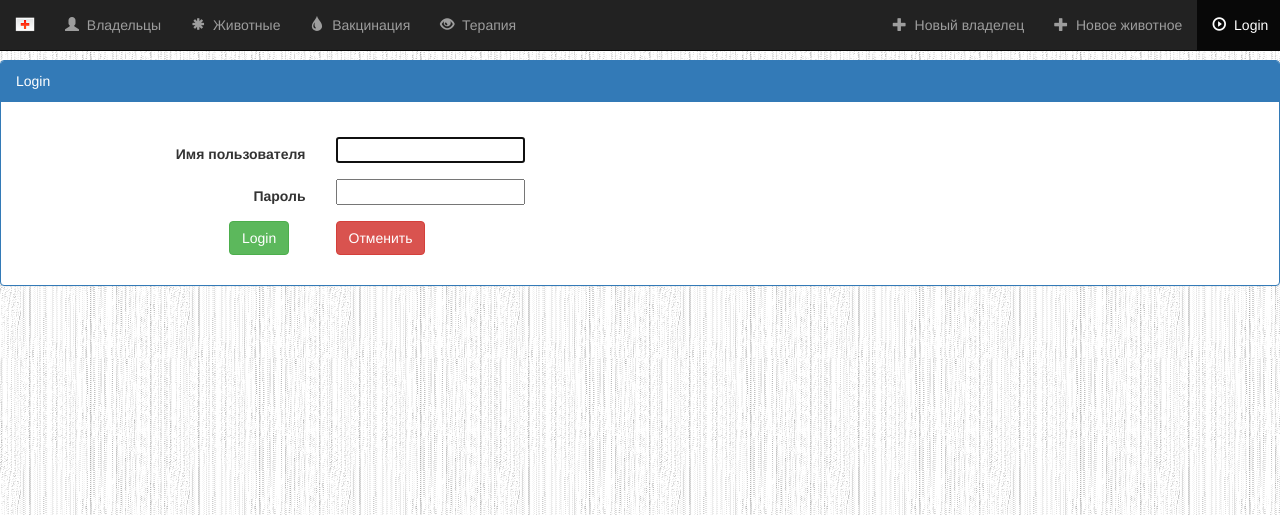
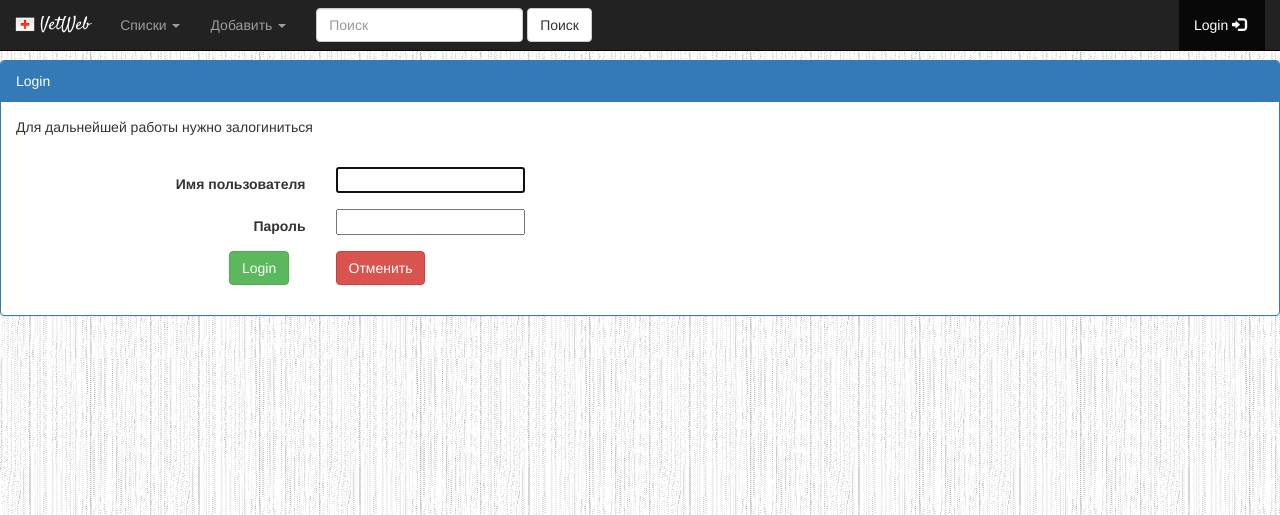
Before and after one commit to MuchkoM/vetweb, a Django app: page /login/ in a window 1280 px wide. Shown: the top 515 px of the page. Run offline with Django 3.2, Linux system fonts and the light colour scheme; some libraries are stand-ins or nearby versions.

Commit message:
more i18n for html add homepage delete broke functional back text navbrand logout redirect

```diff
--- a/templates/base.html
+++ b/templates/base.html
@@ -1,15 +1,16 @@
+{% load i18n %}
 {% load static %}
 <!DOCTYPE html>
 <html lang="ru">
 <head>
     <link rel="shortcut icon" href="{% static 'favicon.ico' %}"/>
-    <link rel="stylesheet" href="https://maxcdn.bootstrapcdn.com/bootstrap/3.3.7/css/bootstrap.min.css">
+    <link rel="stylesheet" href="https://maxcdn.bootstrapcdn.com/bootstrap/3.3.6/css/bootstrap.min.css">
     <link rel="stylesheet" href="https://cdnjs.cloudflare.com/ajax/libs/jqueryui/1.12.1/jquery-ui.css"/>
     <link rel='stylesheet' href='https://fonts.googleapis.com/css?family=Satisfy'>
     <link rel="stylesheet" href="{% static 'vet/style.css' %}"/>
     <script src="https://code.jquery.com/jquery-1.12.4.js"></script>
     <script src="https://code.jquery.com/ui/1.12.1/jquery-ui.js"></script>
-    <script src="https://maxcdn.bootstrapcdn.com/bootstrap/3.3.7/js/bootstrap.min.js"></script>
+    <script src="https://maxcdn.bootstrapcdn.com/bootstrap/3.3.6/js/bootstrap.min.js"></script>
     <script src="https://cdnjs.cloudflare.com/ajax/libs/moment.js/2.22.2/moment.min.js"></script>
     <script src="https://cdnjs.cloudflare.com/ajax/libs/moment.js/2.22.2/locale/ru.js"></script>
     <script src="https://ajax.googleapis.com/ajax/libs/jqueryui/1.11.4/i18n/jquery-ui-i18n.min.js"></script>
@@ -35,66 +36,96 @@
                 <span class="icon-bar"></span>
                 <span class="icon-bar"></span>
             </button>
-            <a class="navbar-brand" href="/">
-                <img src="{% static 'favicon.ico' %}" height="100%" alt="brand">
+            <a class="navbar-brand" href="{% url 'home' %}">
+                <span><img src="{% static 'favicon.ico' %}" height="100%"/></span>
+                VetWeb
             </a>
         </div>
         <div class="collapse navbar-collapse" id="topNavBar">
             <ul class="nav navbar-nav">
+                <li class="nav-item dropdown">
+                    <a href="#" class="dropdown-toggle" data-toggle="dropdown"
+                       role="button" aria-haspopup="true" aria-expanded="true">
+                        Списки <span class="caret"></span>
+                    </a>
+                    <ul class="dropdown-menu">
                         <li class="nav-item">
                             <a class="nav-link" href="{% url 'vet:owner-list' %}">
                                 <span class="glyphicon glyphicon-user" aria-hidden="true"></span>&nbsp;
-                        Владельцы
+                                {% trans "Владельцы" %}
                             </a>
                         </li>
                         <li class="nav-item">
                             <a class="nav-link" href="{% url 'vet:animal-list' %}">
                                 <span class="glyphicon glyphicon-asterisk" aria-hidden="true"></span>&nbsp;
-                        Животные
+                                {% trans "Питомцы" %}
                             </a>
                         </li>
                         <li class="nav-item">
                             <a class="nav-link" href="{% url 'vet:prevention-list' %}">
                                 <span class="glyphicon glyphicon-tint" aria-hidden="true"></span>&nbsp;
-                        Вакцинация
+                                {% trans "Вакцинация" %}
                             </a>
                         </li>
                         <li class="nav-item">
                             <a class="nav-link" href="{% url 'vet:therapy-list' %}">
                                 <span class="glyphicon glyphicon-eye-open" aria-hidden="true"></span>&nbsp;
-                        Терапия
+                                {% trans "Терапия" %}
                             </a>
                         </li>
                     </ul>
+                </li>
+                <li class="nav-item dropdown">
+                    <a href="#" class="dropdown-toggle" data-toggle="dropdown"
+                       role="button" aria-haspopup="true" aria-expanded="true">
+                        Добавить <span class="caret"></span></a>
+                    <ul class="dropdown-menu">
+                        <li class="nav-item">
+                            <a class="nav-link" href="{% url 'vet:owner-create' %}">
+                                <span class="glyphicon glyphicon-plus" aria-hidden="true"></span>&nbsp;
+                                {% trans "Владельца" %}
+                            </a>
+                        </li>
+                        <li class="nav-item">
+                            <a class="nav-link" href="{% url 'vet:animal-create' %}">
+                                <span class="glyphicon glyphicon-plus" aria-hidden="true"></span>&nbsp;
+                                {% trans "Питомца" %}
+                            </a>
+                        </li>
+                    </ul>
+                </li>
+            </ul>
+            {# todo Сделать поиск #}
+            <form class="nav-item navbar-form navbar-left" action="#">
+                <div class="form-group">
+                    <input type="text" class="form-control" placeholder={% trans "Поиск" %}>
+                </div>
+                <button type="submit" class="btn btn-default">{% trans "Поиск" %}</button>
+            </form>
             <ul class="nav navbar-nav navbar-right">
-                <li class="nav-item"><a class="nav-link" href="{% url 'vet:owner-create' %}">
-                    <span class="glyphicon glyphicon-plus" aria-hidden="true"></span>&nbsp;
-                    Новый владелец
-                </a></li>
-                <li class="nav-item"><a class="nav-link" href="{% url 'vet:animal-create' %}">
-                    <span class="glyphicon glyphicon-plus" aria-hidden="true"></span>&nbsp;
-                    Новое животное
-                </a></li>
                 {% if user.is_authenticated %}
                     <li class="nav-item">
                         <p class="navbar-text">
-                            Hi {{ user.username }}
+                            {{ user.username }}
                         </p>
                     </li>
                     <li class="nav-item">
                         <a class="nav-link" href="{% url 'logout' %}">
-                            <span class="glyphicon glyphicon-log-in"></span>
-                            Logout&nbsp;&nbsp;&nbsp;
+                            <span class="glyphicon glyphicon-log-out"></span>
+                            Logout
                         </a>
                     </li>
                 {% else %}
                     <li class="nav-item">
                         <a class="nav-link" href="{% url 'login' %}">
-                            <span class="glyphicon glyphicon-play-circle" aria-hidden="true"></span>&nbsp;
-                            Login&nbsp;&nbsp;&nbsp;
+                            Login
+                            <span class="glyphicon glyphicon-log-in" aria-hidden="true"></span>&nbsp;
                         </a>
                     </li>
                 {% endif %}
+                <li class="nav-item">
+                    <p class="navbar-text"></p>
+                </li>
             </ul>
         </div>
     </div>
@@ -107,7 +138,7 @@
                     <a href="{{ request.META.HTTP_REFERER|escape }}"
                        class="btn btn-success"
                        role="button">
-                        Назад
+                        {% trans "Назад" %}
                     </a>
                 {% endblock %}
                 {% block panel_title %}WetVeb{% endblock %}</div>
@@ -122,7 +153,7 @@
                 <p class="navbar-text">VetWeb</p>
             </li>
             <li class="nav-item">
-                <p class="navbar-text">База клиентов и питомцев ветклиники</p>
+                <p class="navbar-text">{% blocktrans %}База клиентов и питомцев ветклиники{% endblocktrans %}</p>
             </li>
             <li class="nav-item">
                 <p class="navbar-text">muchkom@gmail.com</p>
--- a/templates/registration/login.html
+++ b/templates/registration/login.html
@@ -1,7 +1,9 @@
 {% extends 'base.html' %}
+{% load i18n %}
 {% block panel_title %}{% block title %}Login{% endblock %}{% endblock %}
 {% block back_button %}{% endblock %}
 {% block body %}
+    <p>{% blocktrans %}Для дальнейшей работы нужно залогиниться{% endblocktrans %}</p>
     <form class="form-horizontal" action="" method="post" enctype="multipart/form-data">
         {% csrf_token %}
         <label class=" col-sm-offset-1 text-danger small">
@@ -21,7 +23,7 @@
             </div>
             <div class="col-sm-offset-0 col-sm-1">
                 <a href="{{ request.META.HTTP_REFERER|escape }}"
-                   class="btn btn-danger" role="button"> Отменить </a>
+                   class="btn btn-danger" role="button"> {% trans "Отменить" %} </a>
             </div>
         </div>
 
--- a/templates/vet/owner/list_template_preview.html
+++ b/templates/vet/owner/list_template_preview.html
@@ -1,4 +1,4 @@
-<div class="container">
+<div class="container-fluid">
     <table class="table table-hover">
         <thead>
         <tr>
--- a/templates/vet/prevention/list.html
+++ b/templates/vet/prevention/list.html
@@ -1,10 +1,5 @@
 {% extends 'base.html' %}
 {% block panel_title %}{% block title %}Список всех вакцинаций{% endblock %}{% endblock %}
-{% block back_button %}
-    <a href="{% url 'vet:prevention-create' %}" class="btn btn-success" role="button">
-        Добавить вакцинацию
-    </a>
-{% endblock %}
 {% block body %}
     {% include 'vet/prevention/list_template_preview.html' %}
 {% endblock %}
--- a/templates/vet/therapy/list.html
+++ b/templates/vet/therapy/list.html
@@ -1,10 +1,5 @@
 {% extends 'base.html' %}
 {% block panel_title %}{% block title %}Список всех терапий{% endblock %}{% endblock %}
-{% block back_button %}
-    <a href="{% url 'vet:therapy-create' %}" class="btn btn-success" role="button">
-        Добавить терапию
-    </a>
-{% endblock %}
 {% block body %}
     {% include 'vet/therapy/list_template_preview.html' %}
 {% endblock %}
--- a/vet/urls.py
+++ b/vet/urls.py
@@ -50,5 +50,4 @@ urlpatterns = [
     path('animal/', include(url_animal)),
     path('therapy/', include(url_therapy)),
     path('prevention/', include(url_prevention)),
-    path('', RedirectView.as_view(pattern_name='vet:owner-list', permanent=False)),
 ]
--- a/vetweb/settings.py
+++ b/vetweb/settings.py
@@ -28,7 +28,7 @@ SECRET_KEY = 'g9k)6((ww4^tw&k)!n459*_p@j%(4u3z=ik^)d$nf%aepm%lc@'
 DEBUG = True
 
 LOGIN_URL = reverse_lazy('login')
-
+LOGOUT_REDIRECT_URL = '/'
 LOGIN_REDIRECT_URL = '/'
 
 ALLOWED_HOSTS = ['muchkom.pythonanywhere.com', '127.0.0.1']
--- a/vetweb/urls.py
+++ b/vetweb/urls.py
@@ -1,16 +1,16 @@
 from django.conf import settings
 from django.conf.urls.static import static
-from django.urls import path, include
-from django.views.generic.base import RedirectView
 from django.contrib import admin
 from django.contrib.auth import views
+from django.urls import path, include
+from django.views import generic
 
 urlpatterns = [
+    path('', generic.TemplateView.as_view(template_name='home.html'), name="home"),
     path('login/', views.LoginView.as_view(), name='login'),
     path('logout/', views.LogoutView.as_view(), name='logout'),
     path('admin/', admin.site.urls),
     path('vet/', include('vet.urls')),
-    path('', RedirectView.as_view(pattern_name='vet:owner-list', permanent=True)),
 ]
 
 if settings.DEBUG:
```
Also changed, not shown: templates/home.html (added, +14 -0 lines). Lines whose indentation alone changed are shown as unchanged.
